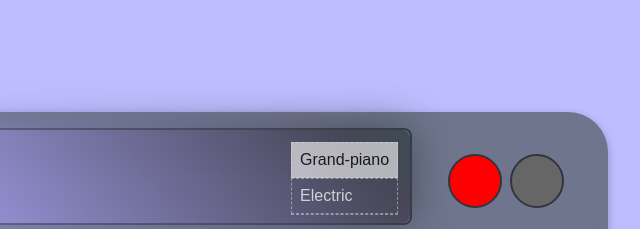
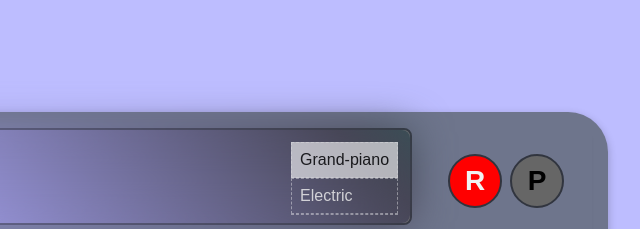
Before and after one commit to Dodeun/Projet1-PianoVirtuel-Bruno-Jordan, a website: page index.html in a window 1280 px wide. Both pictures are taken after a click on the button 957 px from the left and 180 px from the top of the page. Shown: the top 229 px of the page, 482-1122 px from the left. Drawn offline with Linux system fonts and the light colour scheme; a web font is replaced by a local one.

Commit message:
style boutons OK

```diff
--- a/styles.css
+++ b/styles.css
@@ -186,16 +186,53 @@ input[type="radio"]:checked + label {
 	cursor: pointer;
 }
 
-.controls__record,
+.controls__record {
+	background-color: var(--background-color-inactive-record);
+}
+
 .controls__play {
-	background-color: var(--background-colot-inactive);
+	background-color: var(--background-color-inactive-play);
 	transition: background-color 0.15s ease-in-out;
 }
+
+/* bouton clickable */
+
+.controls__record::after,
+.controls__play::after {
+	font-size: 1.75rem;
+	font-weight: bold;
+}
+
+.controls__record::after {
+	content: "R";
+	color: var(--color-red);
+}
+
+.controls__play::after {
+	content: "P";
+	color: var(--color-green);
+}
+
+/* bouton disabled */
 
 .controls__record:disabled,
 .controls__play:disabled {
 	cursor: not-allowed;
 	background-color: var(--background-colot-disabled);
+}
+
+.controls__record:disabled::after {
+	color: black;
+}
+
+.controls__play:disabled::after {
+	color: black;
+}
+
+/* bouton actif */
+.controls__record--active::after,
+.controls__play--active::after {
+	color: var(--color-light);
 }
 
 .controls__record--active {
--- a/variables.css
+++ b/variables.css
@@ -10,7 +10,8 @@
 	--font-text: Arial, Helvetica, sans-serif;
 	--color-light: #f1f1f1;
 	--color-dark: #0e0e0e;
-	--color-active: rgb(121, 255, 121);
+	--color-red: rgb(255, 0, 0);
+	--color-green: rgb(0, 255, 0);
 
 	/*backgrounds*/
 	--background-color-body: hsl(240, 100%, 87%);
@@ -19,7 +20,8 @@
 	--background-color-key-black: #0e0e0e;
 	--background-color-kayboard-dark: hsl(226, 12%, 22%);
 	--background-color-btn: #f1f1f1;
-	--background-colot-inactive: #c9c9c9;
+	--background-color-inactive-record: rgb(69, 0, 0);
+	--background-color-inactive-play: rgb(0, 88, 0);
 	--background-color-record: red;
 	--background-color-play: rgb(0, 255, 0);
 	--background-colot-disabled: #666666;
```
